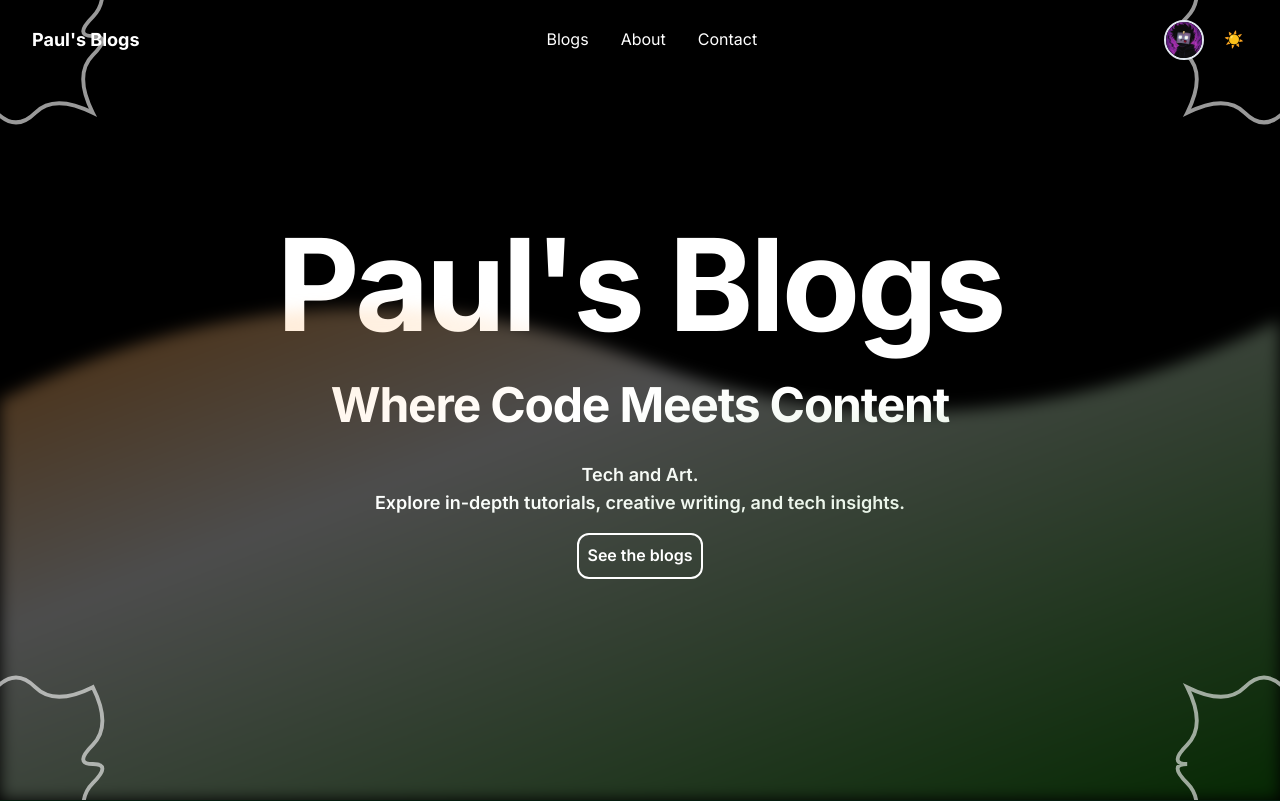
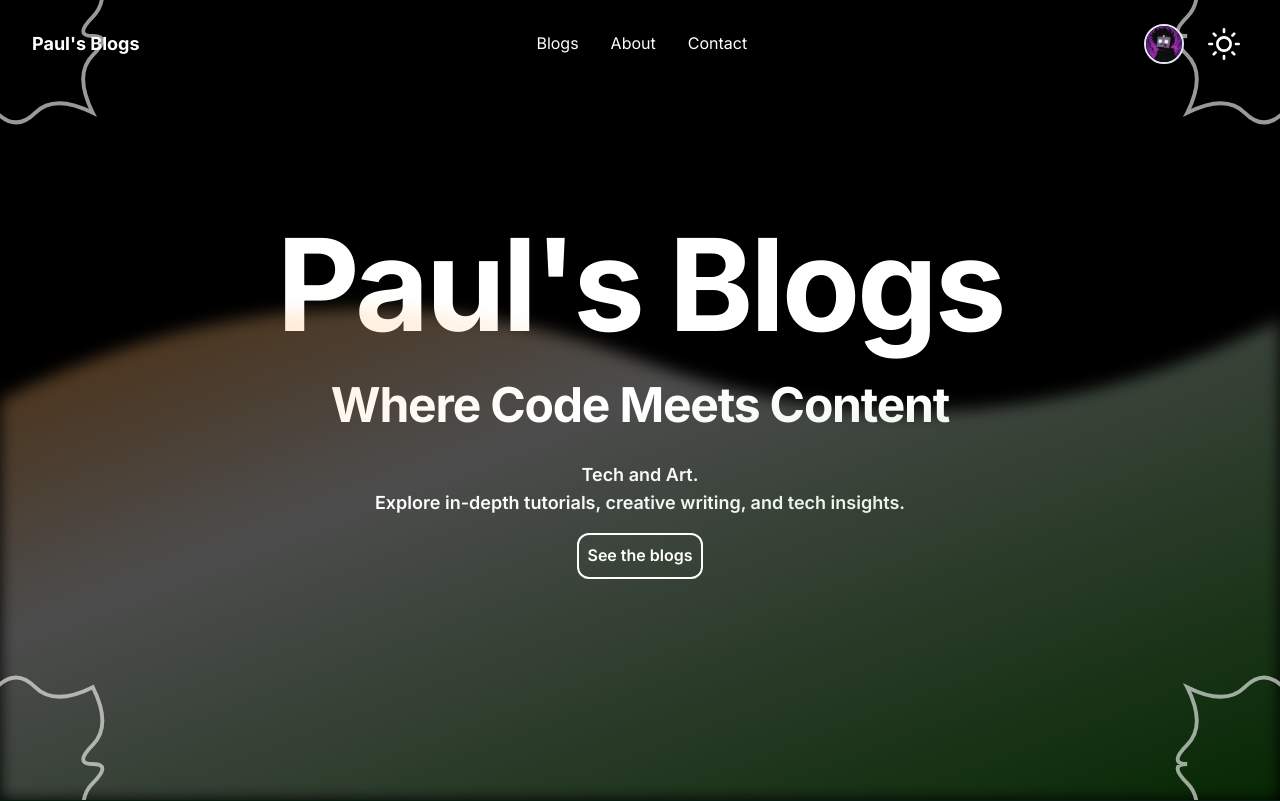
Before and after one commit to Mr-Rahul-Paul/My-Blogs, a Next.js app: page / in a window 1280 px wide. Shown: the top 801 px of the page. Built offline with nearby package versions, Linux system fonts and the light colour scheme.

Commit message:
added light dark mode icons

```diff
--- a/src/components/layout/Header.tsx
+++ b/src/components/layout/Header.tsx
@@ -58,19 +58,38 @@ const Header = () => {
           className={` flex items-center space-x-4 rounded-full   ${
             theme === "light" ? "border-black" : "border-white"
           }`}
-        >
+        ><a href="https://x.com/_Rahul_Paul" target="_blank">
           <Image
             className="rounded-full object-cover border-2"
             src="/profile.png"
             alt="profile"
             width={40}
             height={40}
-          />
+            />
+            </a>
           <button
             onClick={toggleTheme}
-            className="z-30 hover:cursor-pointer rounded-full    p-1"
+            className="z-30 hover:cursor-pointer rounded-full p-1 "
           >
-            {theme === "light" ? "🌙" : "☀️"}
+            {theme === "light" ? (
+              //  moon icon
+              <div className="border-2 rounded-full border-black">
+
+              <svg xmlns="http://www.w3.org/2000/svg" className="w-9 h-9 p-1  rounded-full" fill="none" viewBox="0 0 24 24" stroke="currentColor">
+                {/* Moon icon */}
+                <path strokeLinecap="round" strokeLinejoin="round" strokeWidth={2} d="M21 12.79A9 9 0 1111.21 3a7 7 0 109.79 9.79z" />
+              </svg>
+              </div>
+            ) : (
+              //sun icon
+              <div>
+              <svg xmlns="http://www.w3.org/2000/svg" className="w-10 h-10 p-1  rounded-full " fill="none" viewBox="0 0 24 24" stroke="currentColor">
+                {/* Sun icon */}
+                <circle cx="12" cy="12" r="5" stroke="currentColor" strokeWidth={2} fill="none"/>
+                <path stroke="currentColor" strokeWidth={2} strokeLinecap="round" d="M12 1v2M12 21v2M4.22 4.22l1.42 1.42M18.36 18.36l1.42 1.42M1 12h2M21 12h2M4.22 19.78l1.42-1.42M18.36 5.64l1.42-1.42"/>
+              </svg>
+              </div>
+            )}
           </button>
         </div>
 
```
